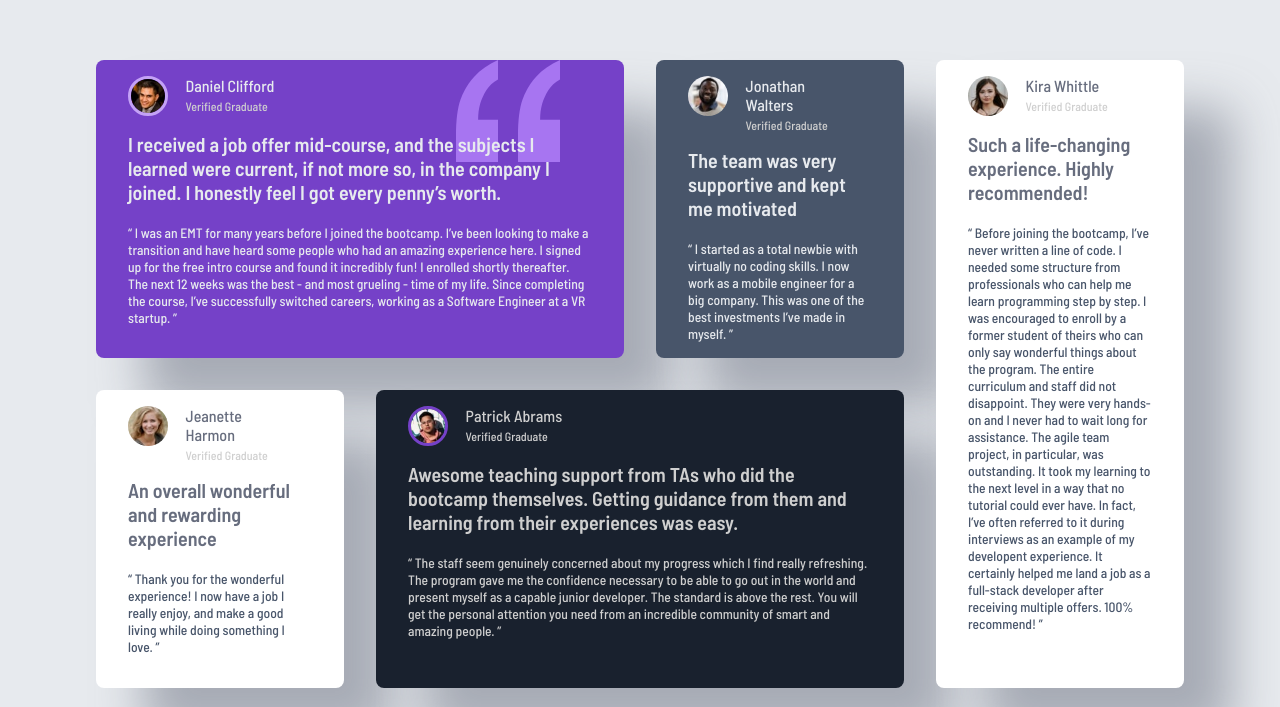
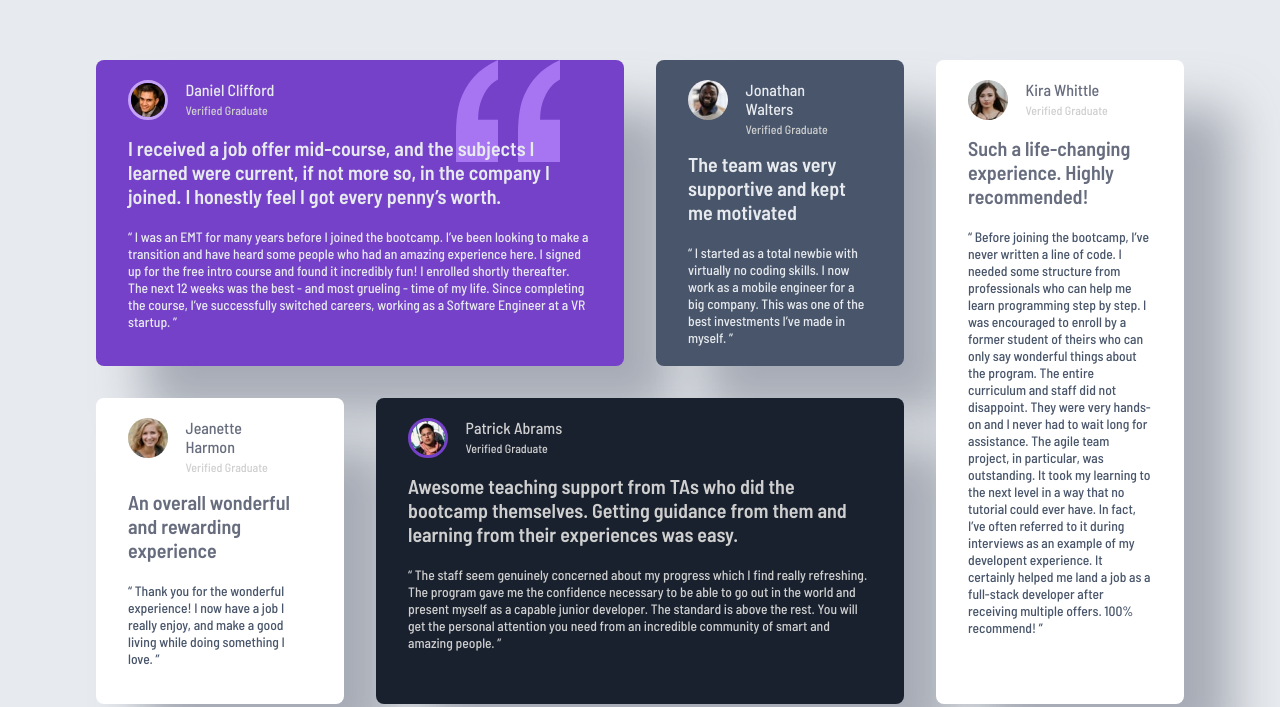
Before and after one commit to MatFrat95/chellenge-007, a plain HTML site: page index.html in a window 1280 px wide. Shown: the part 164-871 px from the top of the page. Drawn offline with Linux system fonts and the light colour scheme.

Commit message:
last update

```diff
--- a/scss/style.scss
+++ b/scss/style.scss
@@ -143,7 +143,7 @@ body {
 // card basic settiings
 
 .card__item {
-	padding: 1rem 2rem;
+	padding: 1.25rem 2rem;
 	border-radius: 0.5rem;
 	box-shadow:  3rem 3rem 3rem var(--greyShadow400);
 
```
Also changed, not shown: css/style.css, 1 other file.
